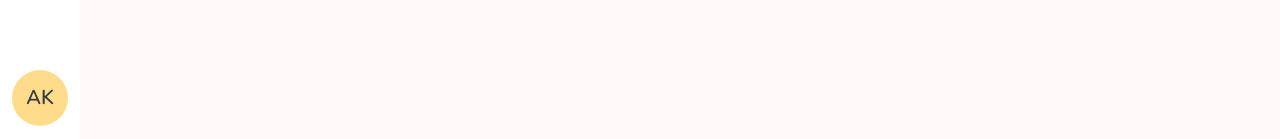
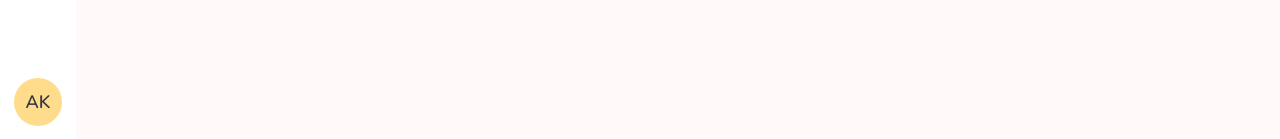
Before and after one commit to Ahmed-Khaled24/retro-spark-frontend, a React (Vite) app: page /app in a window 1280 px wide. Shown: the part 658-797 px from the top of the page. Built offline with nearby package versions, Linux system fonts and the light colour scheme.

Commit message:
feat: update avatar component making it more general

```diff
--- /dev/null
+++ b/src/components/DefaultAvatar.tsx
@@ -0,0 +1,49 @@
+import clsx from "clsx";
+import { type FC } from "react";
+
+interface DefaultAvatarProps {
+    name: string;
+    /**
+     * Width or height of the avatar.
+     * Note that it has 1:1 aspect ratio.
+     * @example "32px", "2rem", "25%"
+     */
+    size?: "xs" | "sm" | "md" | "lg";
+    variant?: "primary" | "secondary" | "success";
+    extraClasses?: string;
+}
+const DefaultAvatar: FC<DefaultAvatarProps> = ({
+    name,
+    size = "sm",
+    variant = "primary",
+    extraClasses,
+}) => {
+    let nameAbbreviation = "";
+    const nameParts = name.split(" ");
+
+    if (nameParts.length === 1) {
+        // Pick the first two characters of the name
+        nameAbbreviation = name.slice(0, 2);
+    } else {
+        // Pick the first characters of the first two parts
+        nameAbbreviation = nameParts[0][0] + nameParts[1][0];
+    }
+
+    const classes = clsx(
+        `rounded-full flex items-center justify-center font-semibold text-xl select-none`,
+        {
+            "bg-secondary/75": variant === "secondary",
+            "bg-primary/75 text-white": variant === "primary",
+            "bg-success/75 text-white": variant === "success",
+            "w-10 h-10 text-lg!": size === "xs",
+            "w-12 h-12 text-lg!": size === "sm",
+            "w-14 h-14": size === "md",
+            "w-16 h-16": size === "lg",
+        },
+        extraClasses,
+    );
+
+    return <div className={classes}>{nameAbbreviation}</div>;
+};
+
+export default DefaultAvatar;
--- a/src/components/DefaultUserAvatar.tsx
+++ /dev/null
@@ -1,25 +0,0 @@
-import { type FC } from "react";
-
-interface DefaultUserAvatarProps {
-    username: string;
-}
-const DefaultUserAvatar: FC<DefaultUserAvatarProps> = ({ username }) => {
-    let nameAbbreviation = "";
-    const nameParts = username.split(" ");
-
-    if (nameParts.length === 1) {
-        // Pick the first two characters of the name
-        nameAbbreviation = username.slice(0, 2);
-    } else {
-        // Pick the first characters of the first two parts
-        nameAbbreviation = nameParts[0][0] + nameParts[1][0];
-    }
-
-    return (
-        <div className="w-14 h-14 rounded-full bg-secondary/75 flex items-center justify-center font-semibold text-xl select-none">
-            {nameAbbreviation}
-        </div>
-    );
-};
-
-export default DefaultUserAvatar;
--- a/src/layouts/Nav.tsx
+++ b/src/layouts/Nav.tsx
@@ -3,8 +3,8 @@ import { Link, useLocation, useNavigate } from "react-router-dom";
 import { GoHomeFill, GoPeople } from "react-icons/go";
 import { FaGear } from "react-icons/fa6";
 import clsx from "clsx";
-import DefaultUserAvatar from "../components/DefaultUserAvatar";
 import Dropdown from "../components/Dropdown";
+import DefaultAvatar from "../components/DefaultAvatar";
 
 export const PublicNavbar = () => {
     return (
@@ -78,7 +78,10 @@ export const LoggedInNavbar = () => {
                 <Dropdown
                     menuClassName="translate-y-[-5px] bg-white"
                     mainButtonContent={
-                        <DefaultUserAvatar username="Ahmed Khaled" />
+                        <DefaultAvatar
+                            name="Ahmed Khaled"
+                            variant="secondary"
+                        />
                     }
                     items={[
                         {
```
